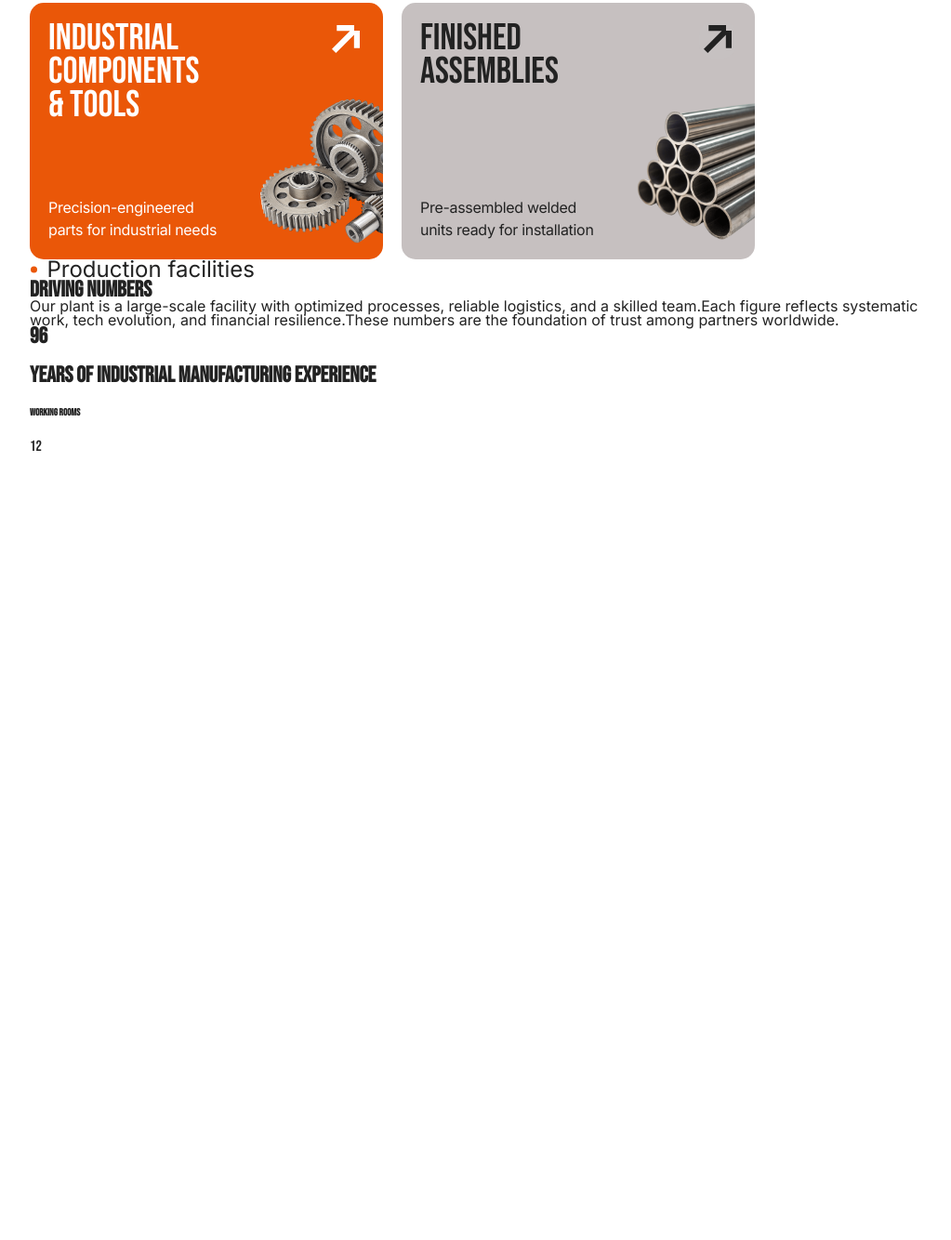
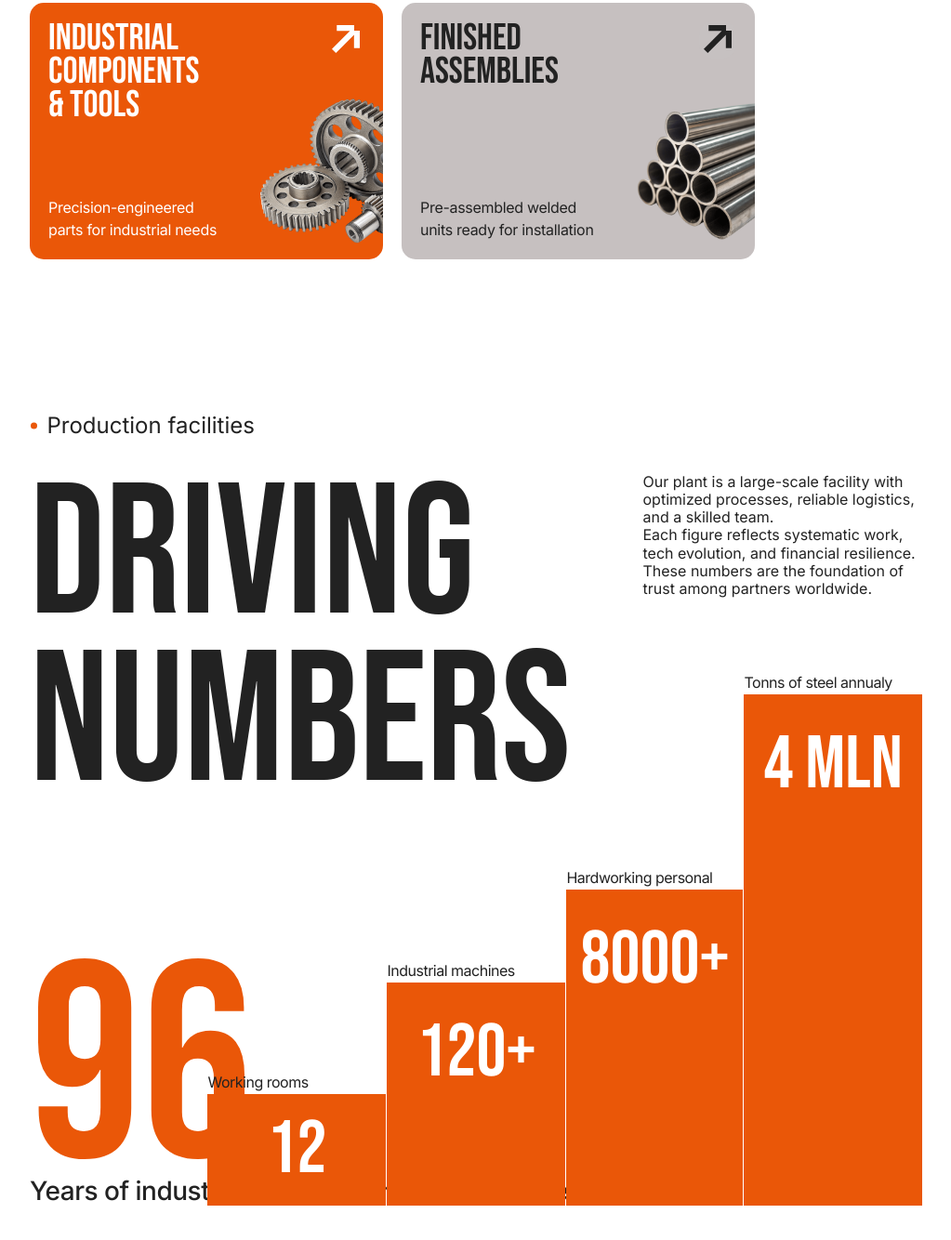
Before and after one commit to Reezllyk/ZPS, a plain HTML site: page pages/index.html in a window 1280 px wide. Shown: the part 6573-7907 px from the top of the page at 93% size, without its empty margins (128-1151 px from the left). Before the commit the page ends 7063 px from the top, so only its background shows below. Drawn offline with Linux system fonts and the light colour scheme.

Commit message:
Finish productionFacilities section

```diff
--- a/pages/index.html
+++ b/pages/index.html
@@ -355,14 +355,15 @@
 
                         <p class="productionFacilities__text">
                             Our plant is a large-scale facility with optimized
-                            processes, reliable logistics, and a skilled
-                            team.Each figure reflects systematic work, tech
-                            evolution, and financial resilience.These numbers
-                            are the foundation of trust among partners
+                            processes, reliable logistics, and a skilled team.
+                            <br />Each figure reflects systematic work, tech
+                            evolution, and financial resilience. <br />These
+                            numbers are the foundation of trust among partners
                             worldwide.
                         </p>
                     </div>
 
+                    <div class="productionFacilities__bottom-wrapper">
                         <div class="productionFacilities__item-wrapper">
                             <h1 class="productionFacilities__number">96</h1>
                             <h2 class="productionFacilities__number-text">
@@ -373,7 +374,39 @@
                         <div class="productionFacilities__table-wrapper">
                             <div class="productionFacilities__table-item">
                                 <h6 class="textM">Working rooms</h6>
-                            <div>12</div>
+                                <div
+                                    class="productionFacilities__table__number"
+                                >
+                                    12
+                                </div>
+                            </div>
+
+                            <div class="productionFacilities__table-item">
+                                <h6 class="textM">Industrial machines</h6>
+                                <div
+                                    class="productionFacilities__table__number secondIt"
+                                >
+                                    120+
+                                </div>
+                            </div>
+
+                            <div class="productionFacilities__table-item">
+                                <h6 class="textM">Hardworking personal</h6>
+                                <div
+                                    class="productionFacilities__table__number thirdIt"
+                                >
+                                    8000+
+                                </div>
+                            </div>
+
+                            <div class="productionFacilities__table-item">
+                                <h6 class="textM">Tonns of steel annualy</h6>
+                                <div
+                                    class="productionFacilities__table__number fourthIt"
+                                >
+                                    4 mln
+                                </div>
+                            </div>
                         </div>
                     </div>
                 </div>
--- a/styles/main.css
+++ b/styles/main.css
@@ -433,7 +433,6 @@ p {
     align-items: flex-start;
 }
 
-
 .products__text {
     width: 460px;
     margin-left: 405px;
@@ -475,8 +474,6 @@ p {
     margin-top: 116px;
     color: var(--color-black);
 }
-
-
 
 .product__items1 {
     display: flex;
@@ -523,3 +520,87 @@ p {
 .product__item-wrapper:hover {
     scale: 1.05;
 }
+
+/* -----------------------
+        MAIN SECTION .productionFacilities
+----------------------- */
+
+.productionFacilities {
+    margin-top: 168px;
+}
+
+.productionFacilities__title-wrapper {
+    margin-top: 40px;
+    display: flex;
+    justify-content: space-between;
+}
+.productionFacilities__quotes {
+    font-weight: 400;
+    width: 812px;
+    font-size: 200px;
+}
+.productionFacilities__text {
+    line-height: 1.2;
+    width: 370px;
+}
+
+.productionFacilities__bottom-wrapper {
+    display: flex;
+    justify-content: space-between;
+    align-items: baseline;
+    position: relative;
+}
+
+.productionFacilities__item-wrapper {
+    margin-top: 150px;
+}
+.productionFacilities__number {
+    color: var(--color-orange);
+    font-size: 300px;
+    font-weight: 400;
+    margin-bottom: -20px;
+}
+.productionFacilities__number-text {
+    font-family: 'Inter', sans-serif;
+    font-size: 28px;
+    font-weight: 500;
+    margin: 0;
+    letter-spacing: -0.5px;
+}
+.productionFacilities__table-wrapper {
+    display: flex;
+    gap: 1px;
+    align-items: end;
+    position: absolute;
+    top: -142px;
+    right: 0;
+}
+
+.productionFacilities__table__number {
+    font-size: 80px;
+    color: var(--color-white);
+    background-color: var(--color-orange);
+
+    object-position: center;
+    padding: 24px 64px;
+}
+.textM {
+    font-family: 'Inter', sans-serif;
+    margin: 0;
+    margin-bottom: 6px;
+    font-size: 16px;
+    font-weight: 400;
+    letter-spacing: -0.5px;
+}
+
+.secondIt {
+    padding: 40px 32px 128px 32px;
+}
+
+.thirdIt {
+    padding: 40px 15px 228px 15px;
+}
+
+.fourthIt {
+    padding: 40px 21px 438px 21px;
+}
```
Lines whose indentation alone changed are shown as unchanged.
